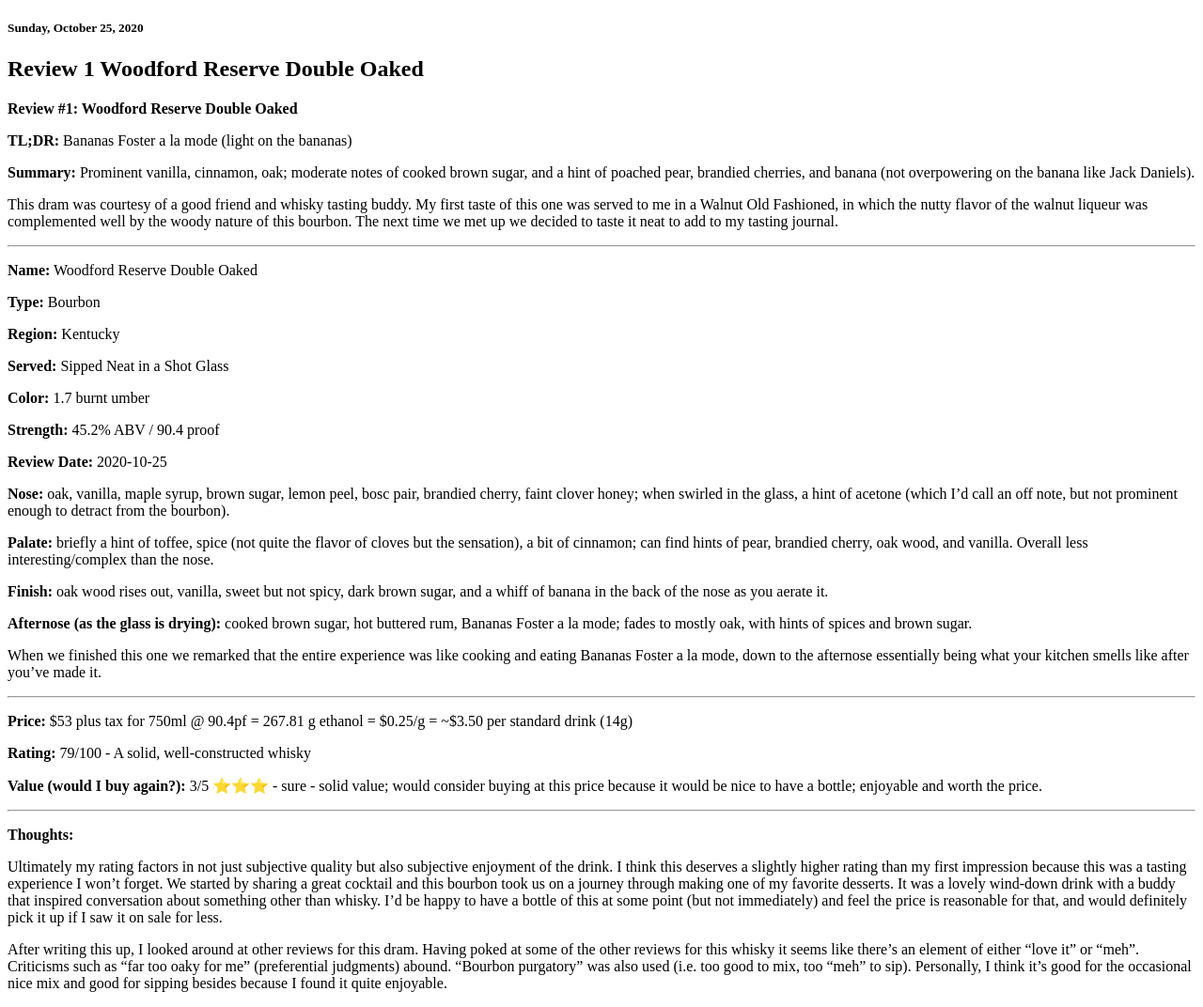
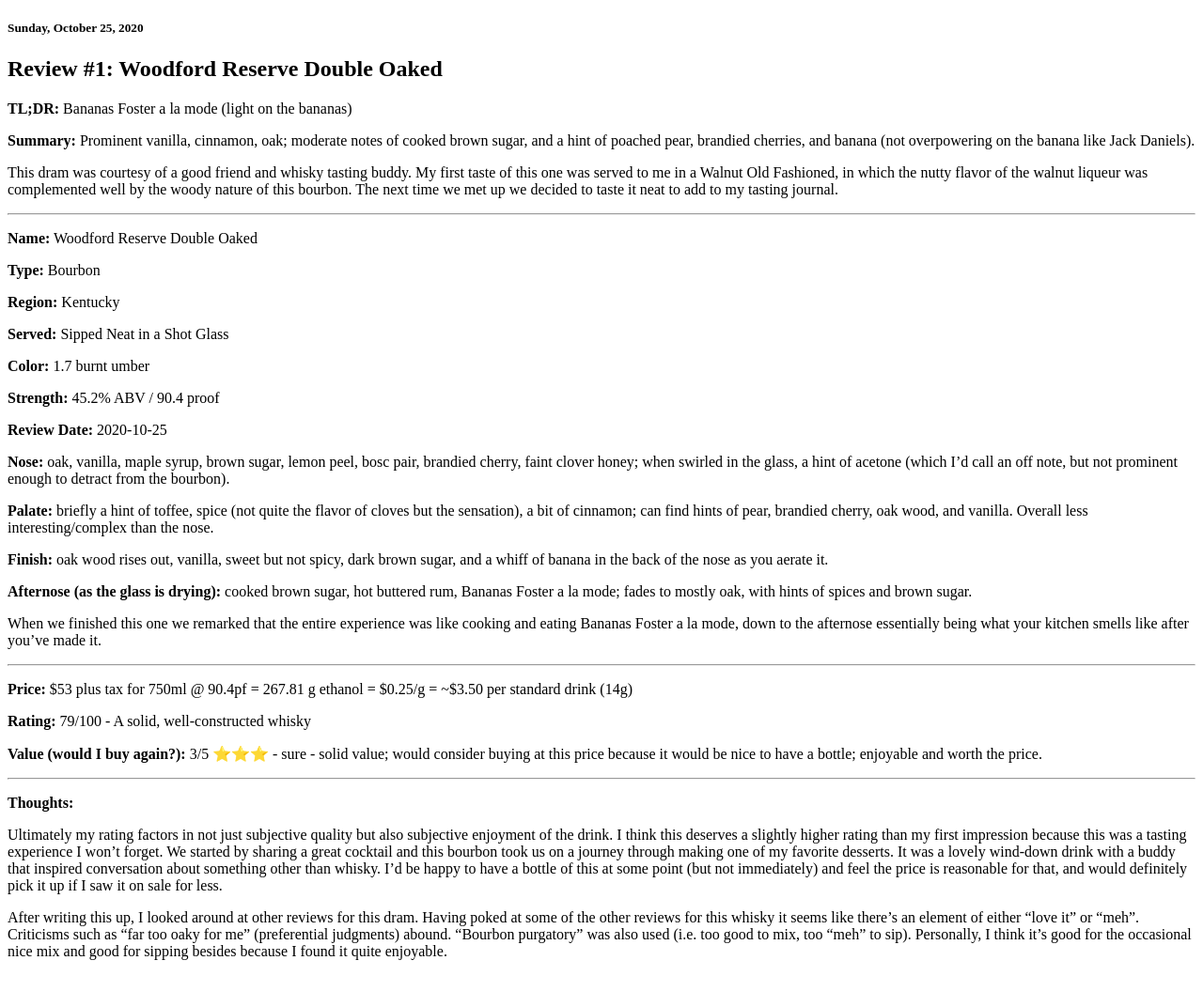
Before and after one commit to demitastes/demitastes.github.io, a Jekyll site: the page built from _posts/2020-10-25-Review-1-Woodford-Reserve-Double-Oaked.md, in a window 1280 px wide. Shown: the whole page at 94% size. Built offline with Jekyll 4.4.1, drawn with Linux system fonts in a browser that asks for light colours; after the commit the page ends 1038 px from its top, so only the background shows below that; some of the changed lines change nothing that is shown.

Commit message:
[review] Review #1 WRDO v1.0.2: Changed to fit template without wrong or redundant title.

```diff
--- a/_posts/2020-10-25-Review-1-Woodford-Reserve-Double-Oaked.md
+++ b/_posts/2020-10-25-Review-1-Woodford-Reserve-Double-Oaked.md
@@ -1,11 +1,11 @@
 ---
-version: 1.0.1
+title: "Review #1: Woodford Reserve Double Oaked"
+version: 1.0.2
 changelog:
+  - 1.0.2: Changed to fit template without wrong or redundant title.
   - 1.0.1: Removed rating scale and meta-discussion of ratings.
   - 1.0.0: Original publication.
 ---
-
-**Review #1: Woodford Reserve Double Oaked**
 
 **TL;DR:** Bananas Foster a la mode (light on the bananas)
 
```
